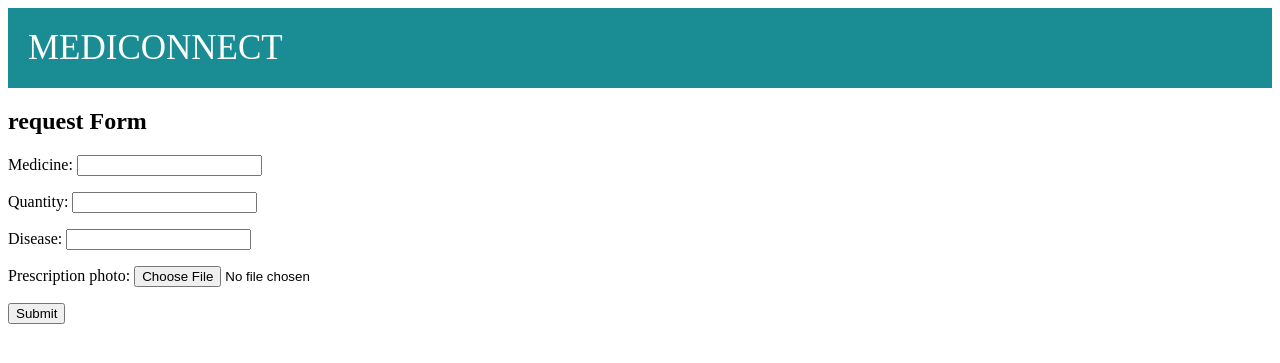
After one commit to AnitaJustin/mediconnect, a Django app: page /request_medicine/ in a window 1280 px wide. The commit adds this page. Shown: the top 363 px of the page. Run offline with Django 4.2, Linux system fonts and the light colour scheme; a user stored in the database is signed in.

Commit message:
requestin medicine form and notification sending through mail to the admin about the request

```diff
--- a/dem11app/admin.py
+++ b/dem11app/admin.py
@@ -3,3 +3,6 @@ from django.contrib import admin
 from .models import *
 # Register your models here.
 admin.site.register(CustomUser)
+admin.site.register(medicines)
+admin.site.register(OtherAids)
+admin.site.register(receiver)
--- a/dem11app/forms.py
+++ b/dem11app/forms.py
@@ -22,3 +22,8 @@ class AidsForm(forms.ModelForm):
     class Meta:
         model=OtherAids
         fields=['name','age','rate','manufacturer']
+
+class Req_med_Form(forms.ModelForm):
+    class Meta:
+        model=receiver
+        fields=['medicine','quantity','disease','prescription_photo']
--- a/dem11app/models.py
+++ b/dem11app/models.py
@@ -31,3 +31,13 @@ class OtherAids(models.Model):
 
     def __str__(self):
         return self.name
+
+
+class receiver(models.Model):
+    medicine=models.CharField(max_length=250)
+    quantity=models.PositiveIntegerField()
+    disease=models.CharField(max_length=150)
+    user = models.ForeignKey(CustomUser, on_delete=models.CASCADE)
+    prescription_photo = models.ImageField(upload_to='prescriptions/', null=True, blank=True)
+    def __str__(self):
+        return self.medicine
--- a/dem11app/urls.py
+++ b/dem11app/urls.py
@@ -9,6 +9,7 @@ urlpatterns = [
     path('dashboard/',dashboard,name='dashboard'),
     path('medicine/',medicine,name='medicine'),
     path('aids/', aids, name='aids'),
-    path('receiver/', receiver, name='receiver'),
+    path('request_medicine/', request_med, name='receiver'),
+    path('request_aid/',request_aid,name='request_aid'),
 
 ]
--- a/dem11app/views.py
+++ b/dem11app/views.py
@@ -91,6 +91,26 @@ def aids(request):
 
     return render(request,"aids.html",{'form':form})
 
+
+@login_required
+def request_med(request):
+    if request.method=='POST':
+        form=Req_med_Form(request.POST,request.FILES)
+        if form.is_valid():
+            receiver=form.save(commit=False)
+            receiver.user=request.user
+            receiver.save()
+
+            SendMailToAdmin('New request Submitted',get_req_med_message(receiver))
+            return redirect('dashboard')
+
+    else:
+        form=Req_med_Form()
+    return render(request,"req_med.html",{'form':form})
+
+def request_aid(request):
+    return render(request,"req_aids.html")
+
 def SendMailToAdmin(subject,message):
 
     from_email = 'anitajustin007@gmail.com'
@@ -107,6 +127,7 @@ def get_medicine_message(medicine):
            f'Medicine Name: {medicine.name}\n' \
            f'Dosage: {medicine.dosage}\n'
 
-
-# def receiver(request):
-#     return render(request,"receiver.html")
+def get_req_med_message(receiver):
+    return f'A new request has been submitted:\n\n' \
+           f'Medicine Name: {receiver.medicine}\n' \
+           f'Disease: {receiver.disease}\n'
--- /dev/null
+++ b/templates/req_med.html
@@ -0,0 +1,11 @@
+
+{% extends "main.html" %}
+
+{% block content %}
+    <h2>request Form</h2>
+<form method="post" enctype="multipart/form-data">
+    {% csrf_token %}
+    {{ form.as_p }}
+    <button type="submit">Submit</button>
+</form>
+{% endblock %}
```
Also changed, not shown: templates/dashboard.html (+29 -1 lines), templates/req_aids.html (added, +13 -0 lines), db.sqlite3, dem11app/migrations/0004_receiver.py (added), dem11app/migrations/0005_rename_medcicine_receiver_medicine.py (added), prescriptions/WhatsApp_Image_2023-09-09_at_15.16.35.jpeg (added), prescriptions/stones.jpg (added), prescriptions/stones_bEEEDnK.jpg (added), prescriptions/stones_ewC6B7h.jpg (added).
